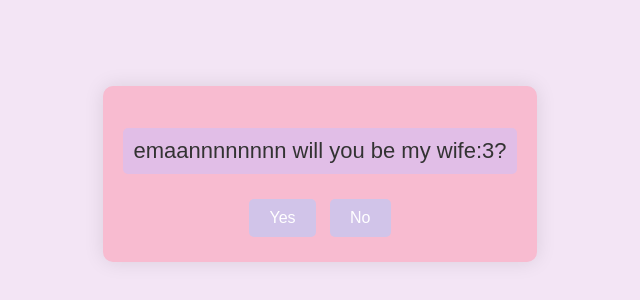
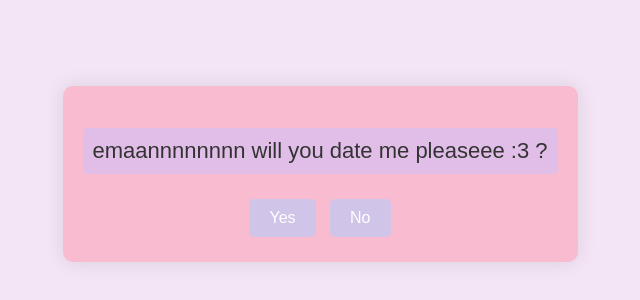
Before and after one commit to talha3shan/nigga, a plain HTML site: page index.html in a window 1280 px wide. Shown: the part 226-526 px from the top of the page, without its empty margins (320-960 px from the left). Drawn offline with Linux system fonts and the light colour scheme.

Commit message:
Update index.html

```diff
--- a/index.html
+++ b/index.html
@@ -8,7 +8,7 @@
 </head>
 <body>
     <div class="container">
-        <p class="message">emaannnnnnnn will you be my wife:3? </p>
+        <p class="message">emaannnnnnnn will you date me pleaseee :3 ? </p>
         <div class="buttons" id="buttons">
             <button id="yesButton">Yes</button>
             <button id="noButton">No</button>
```
